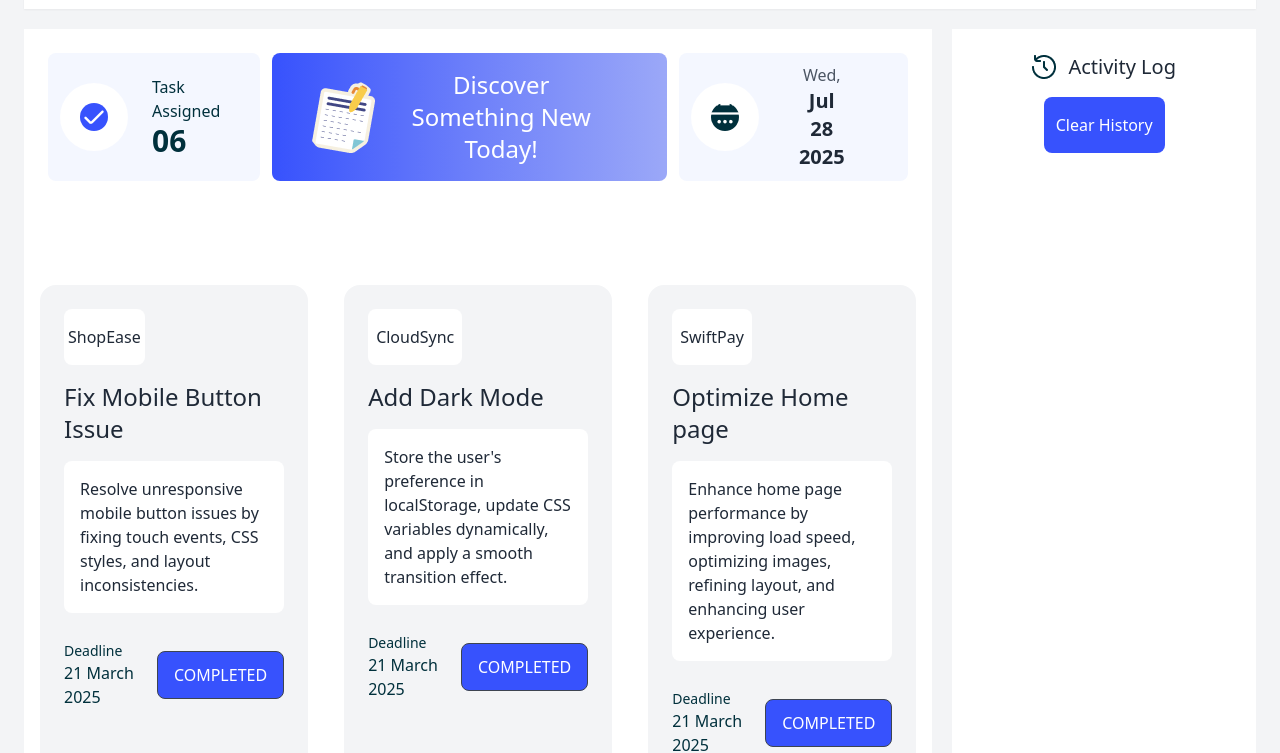
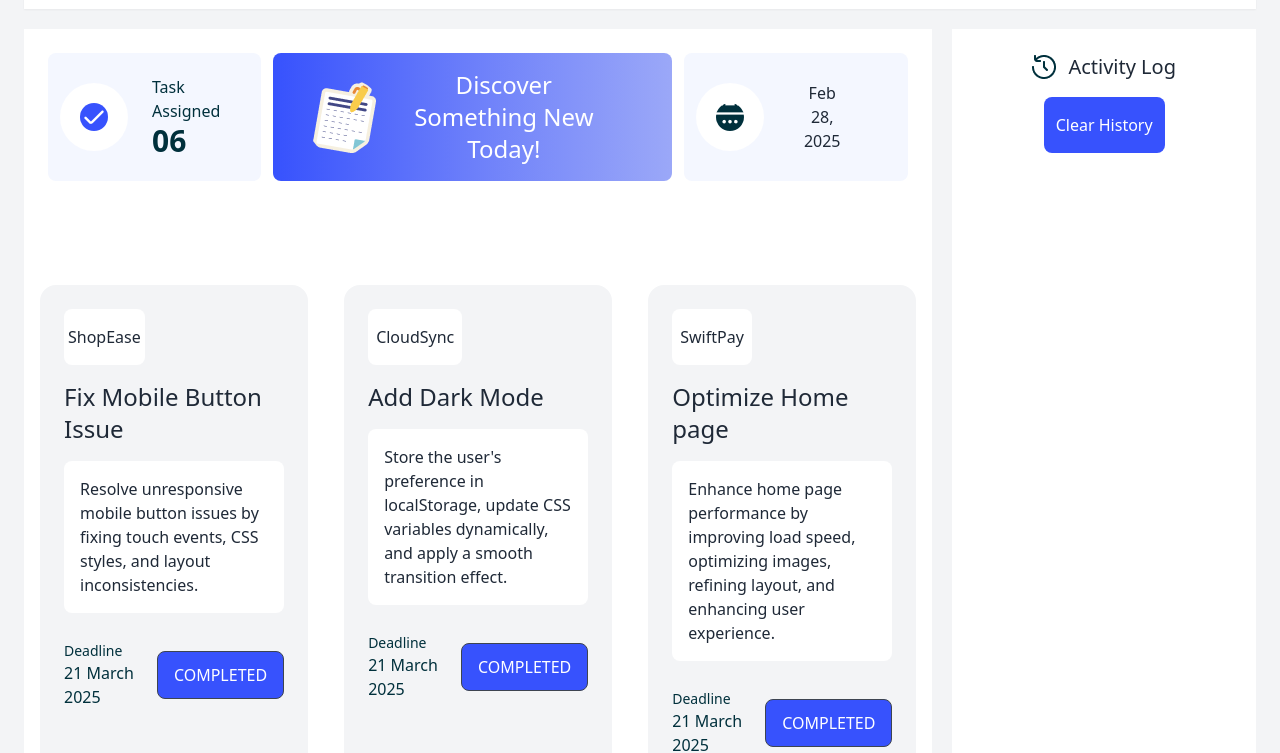
Before and after one commit to yeasin549/A5-Dev-Board, a plain HTML site: page index.html in a window 1280 px wide. Shown: the part 79-832 px from the top of the page. Drawn offline with nearby package versions, Linux system fonts and the light colour scheme.

Commit message:
added time section

```diff
--- a/index.html
+++ b/index.html
@@ -61,9 +61,8 @@
 
                  <div class="flex items-center gap-6 p-3 pr-16 bg-[#F4F7FF] rounded-lg h-32">
                     <img class="p-5 bg-white rounded-full" src="./assets/calender.png" alt="">
-                    <div class=" p-4 rounded-lg text-center">
-                        <p class="text-gray-600">Wed,</p>
-                        <p class="text-xl font-bold">Jul 28 2025</p>
+                    <div class=" p-4 rounded-lg text-center " id="date-calculate">
+
                     </div>
                  </div>
 
--- a/js/project.js
+++ b/js/project.js
@@ -9,3 +9,16 @@ document.getElementById("random-bg-color").addEventListener("click", function(){
       document.body.style.backgroundColor = color
     }
   })
+
+
+  function formatDate(date) {
+    const options = { weekday: 'short', day: 'numeric', month: 'short', year: 'numeric' };
+    const formatted = new Intl.DateTimeFormat('en-US', options).format(date);
+
+    const [weekday, month, day, year] = formatted.replace(",", "").split(" ");
+    document.getElementById("date-calculate").textContent = `${weekday},`;
+    document.getElementById("date-calculate").textContent = `${month} ${day} ${year}`;
+}
+
+const myDate = new Date("2025-02-28"); // Example date
+formatDate(myDate);
```
